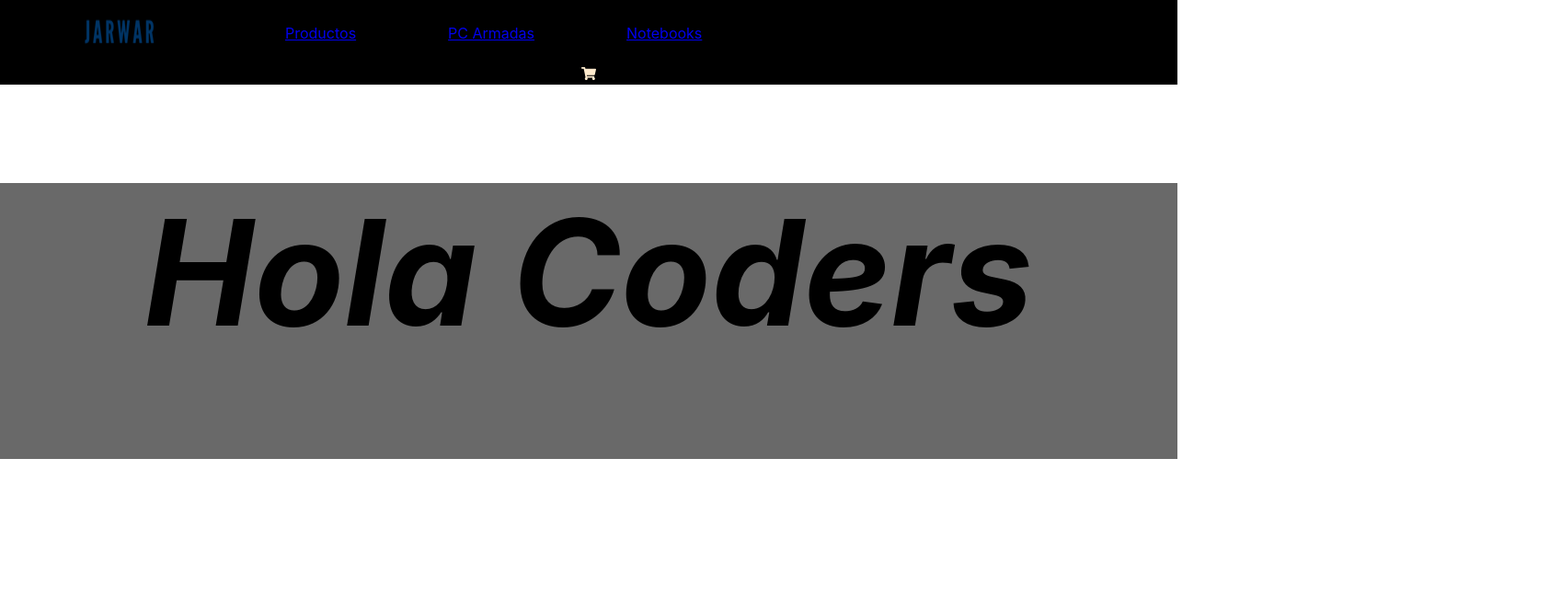
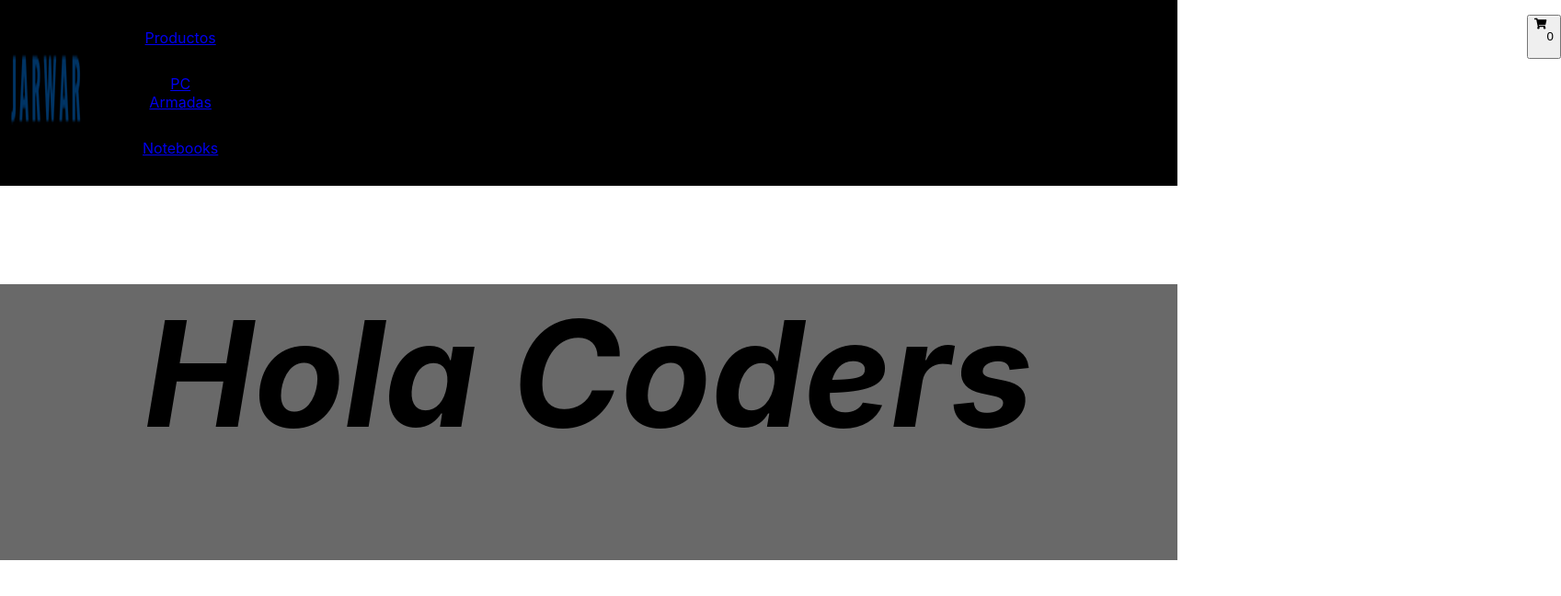
Before and after one commit to fefel0/trabajoReact, a React (Create React App) app: page / in a window 1280 px wide. Shown: the top 648 px of the page at 92% size, 1697 px wide, since content can reach past the window. Built offline with nearby package versions, Linux system fonts and the light colour scheme.

Commit message:
Cart Finished

```diff
--- /dev/null
+++ b/src/components/CartWidget/CartWidget.css
@@ -0,0 +1,3 @@
+.BtnCart{
+    display:inline-flex;
+}
--- a/src/components/CartWidget/CartWidget.js
+++ b/src/components/CartWidget/CartWidget.js
@@ -1,12 +1,16 @@
 import React from 'react';
+import './CartWidget.css'
 import { FaShoppingCart } from 'react-icons/fa'
 
 
 const CartWidget = () => {
     return (
-
-        <FaShoppingCart />
-
+        <div>
+        <button className='BtnCart'>
+            <FaShoppingCart />
+            <p>0</p>
+        </button>
+        </div>
     )
 }
 
--- a/src/components/NavBar/NavBar.css
+++ b/src/components/NavBar/NavBar.css
@@ -1,17 +1,19 @@
 nav {
+    display: flex;
     background-color: black;
     color: blanchedalmond;
     text-decoration: none;
-}
+    text-align: center;
 
-.NavLogo {
-    display: flex;
-    justify-content: flex-start;
-    margin-left: 5rem;
 }
 
 .NavItems li {
     display: inline-block;
-    padding: 10px;
-    margin-left: 5rem;
+    padding: 15px;
 }
+
+.BtnCart {
+    justify-content: end;
+    margin-top: 0.5rem;
+    margin-left: 44rem;
+}
--- a/src/components/NavBar/NavBar.js
+++ b/src/components/NavBar/NavBar.js
@@ -8,15 +8,15 @@ const NavBar = () => {
     return (
 
         <nav>
-            <div className='NavLogo'>
             <img src={'./images/logo.png'} alt='logo' />
             <ul className='NavItems'>
                 <li><a href='#'>Productos</a></li>
                 <li><a href='#'>PC Armadas</a></li>
                 <li><a href='#'>Notebooks</a></li>
             </ul>
+            <div className='BtnCart'>
+            <CartWidget />
             </div>
-            <CartWidget />
         </nav>
 
     )
```
Lines whose indentation alone changed are shown as unchanged.
